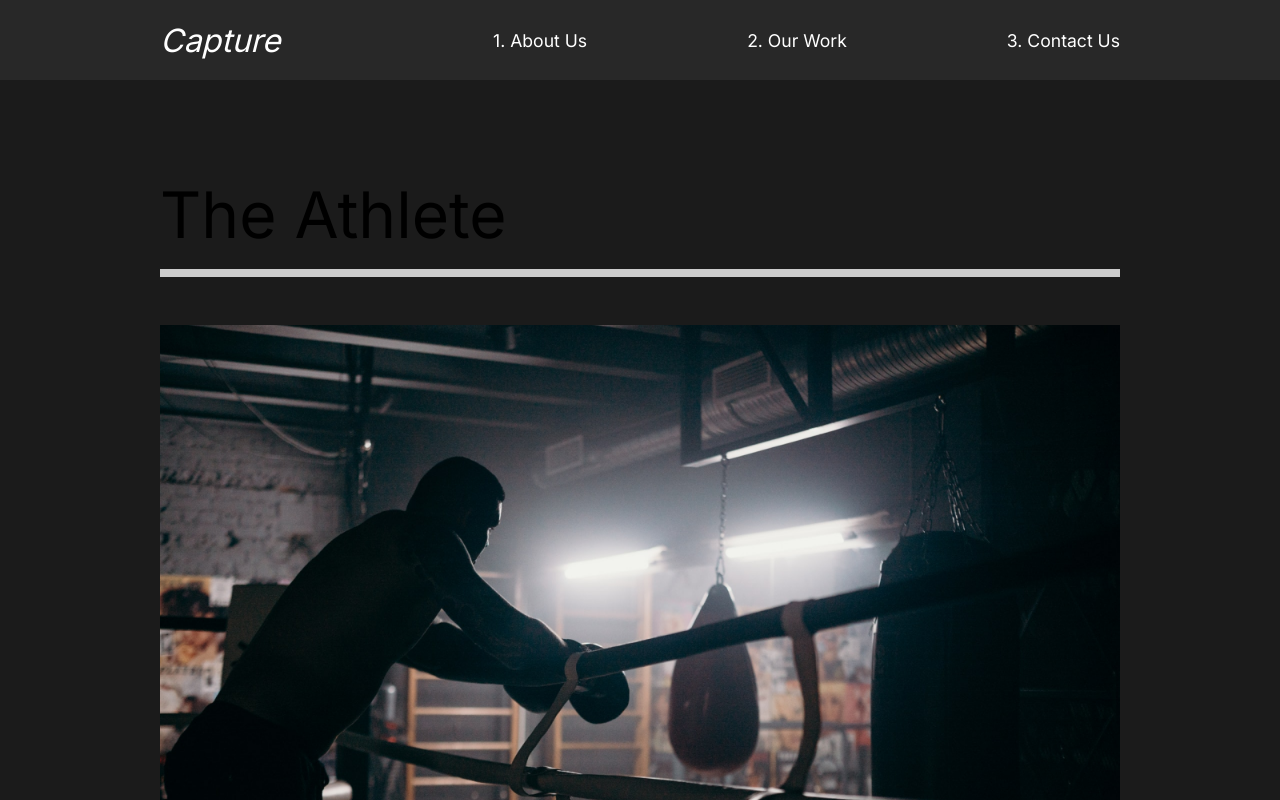
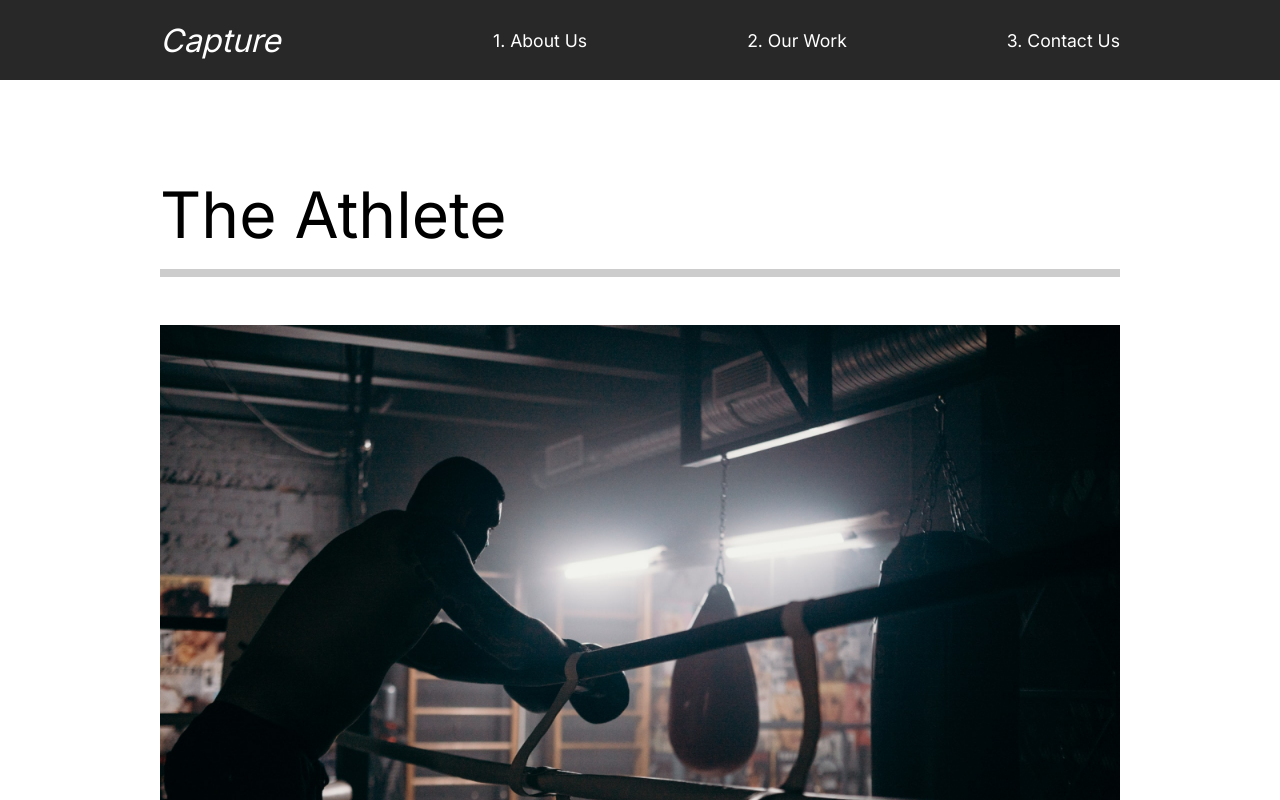
Before and after one commit to npanium/react-portfolio, a React (Create React App) app: page /work in a window 1280 px wide. Shown: the top 800 px of the page. Built offline with nearby package versions, Linux system fonts and the light colour scheme.

Commit message:
added page animations using framer motion. Made changes to App.js for it to work on exit

```diff
--- a/src/App.js
+++ b/src/App.js
@@ -6,19 +6,25 @@
 import Nav from "./components/Nav";
 import MovieDetail from "./pages/MovieDetail";
 
-import { Routes, Route } from "react-router-dom";
+import { Routes, Route, useLocation } from "react-router-dom";
+
+//animation
+import { AnimatePresence } from "framer-motion";
 
 function App() {
+  const location = useLocation();
   return (
     <div className="App">
       <GlobalStyle />
       <Nav />
-      <Routes>
-        <Route path="/" element={<AboutUs />} />
-        <Route path="work" element={<OurWork />} />
-        <Route path="work/:id" element={<MovieDetail />} />
-        <Route path="contact/*" element={<ContactUs />} />
-      </Routes>
+      <AnimatePresence exitBeforeEnter>
+        <Routes location={location} key={location.pathname}>
+          <Route path="/" element={<AboutUs />} />
+          <Route path="work" element={<OurWork />} />
+          <Route path="work/:id" element={<MovieDetail />} />
+          <Route path="contact/*" element={<ContactUs />} />
+        </Routes>
+      </AnimatePresence>
     </div>
   );
 }
--- /dev/null
+++ b/src/animation.js
@@ -0,0 +1,20 @@
+export const pageAnimation = {
+  hidden: {
+    opacity: 0,
+    y: 300,
+  },
+  show: {
+    opacity: 1,
+    y: 0,
+    transition: {
+      duration: 1,
+    },
+  },
+  exit: {
+    opacity: 0,
+    y: 300,
+    transition: {
+      duration: 1,
+    },
+  },
+};
--- a/src/components/AboutSection.js
+++ b/src/components/AboutSection.js
@@ -1,26 +1,26 @@
 import React from "react";
 import home1 from "../img/home1.png";
 
-import styled from "styled-components";
 import { About, Description, Image, Hide } from "../styles";
+import { motion } from "framer-motion";
 
 const AboutSection = () => {
   return (
     <About>
       <Description>
-        <div className="title">
+        <motion.div>
           <Hide>
-            <h2>We work to make</h2>
+            <motion.h2>We work to make</motion.h2>
           </Hide>
           <Hide>
-            <h2>
+            <motion.h2>
               your <span>dreams</span> come
-            </h2>
+            </motion.h2>
           </Hide>
           <Hide>
-            <h2>true.</h2>
+            <motion.h2>true.</motion.h2>
           </Hide>
-        </div>
+        </motion.div>
         <p>
           Contact us for any photography or videography ideas that you have. We
           have professionals with amazing skills.
--- a/src/pages/AboutUs.js
+++ b/src/pages/AboutUs.js
@@ -4,13 +4,22 @@
 import ServicesSection from "../components/ServicesSection";
 import FaqSection from "../components/FaqSection";
 
+//animation
+import { motion } from "framer-motion";
+import { pageAnimation } from "../animation";
+
 const AboutUs = () => {
   return (
-    <>
+    <motion.div
+      exit="exit"
+      variants={pageAnimation}
+      initial="hidden"
+      animate="show"
+    >
       <AboutSection />
       <ServicesSection />
       <FaqSection />
-    </>
+    </motion.div>
   );
 };
 
--- a/src/pages/ContactUs.js
+++ b/src/pages/ContactUs.js
@@ -1,10 +1,19 @@
 import React from "react";
+//animation
+import { motion } from "framer-motion";
+import { pageAnimation } from "../animation";
 
 const ContactUs = () => {
   return (
-    <div>
+    <motion.div
+      exit="exit"
+      variants={pageAnimation}
+      initial="hidden"
+      animate="show"
+      style={{ background: "#fff" }}
+    >
       <h1>Our Contact </h1>
-    </div>
+    </motion.div>
   );
 };
 export default ContactUs;
--- a/src/pages/MovieDetail.js
+++ b/src/pages/MovieDetail.js
@@ -2,6 +2,9 @@
 import styled from "styled-components";
 import { useLocation } from "react-router-dom";
 import { MovieState } from "../movieState";
+//animation
+import { motion } from "framer-motion";
+import { pageAnimation } from "../animation";
 
 const MovieDetail = () => {
   const url = useLocation();
@@ -20,7 +23,12 @@
   return (
     <>
       {movie && (
-        <Details>
+        <Details
+          exit="exit"
+          variants={pageAnimation}
+          initial="hidden"
+          animate="show"
+        >
           <HeadLine>
             <h2>{movie.title}</h2>
             <img src={movie.mainImg} alt="movie" />
@@ -43,7 +51,7 @@
   );
 };
 
-const Details = styled.div`
+const Details = styled(motion.div)`
   color: white;
 `;
 const HeadLine = styled.div`
--- a/src/pages/OurWork.js
+++ b/src/pages/OurWork.js
@@ -5,9 +5,19 @@
 import theracer from "../img/theracer-small.png";
 import goodtimes from "../img/goodtimes-small.png";
 
+//animation
+import { motion } from "framer-motion";
+import { pageAnimation } from "../animation";
+
 const OurWork = () => {
   return (
-    <Work>
+    <Work
+      exit="exit"
+      variants={pageAnimation}
+      initial="hidden"
+      animate="show"
+      style={{ background: "#fff" }}
+    >
       <Movie>
         <h2>The Athlete</h2>
         <div className="line"></div>
@@ -33,7 +43,7 @@
   );
 };
 
-const Work = styled.div`
+const Work = styled(motion.div)`
   min-height: 100vh;
   overflow: hidden;
   padding: 5rem 10rem;
```
